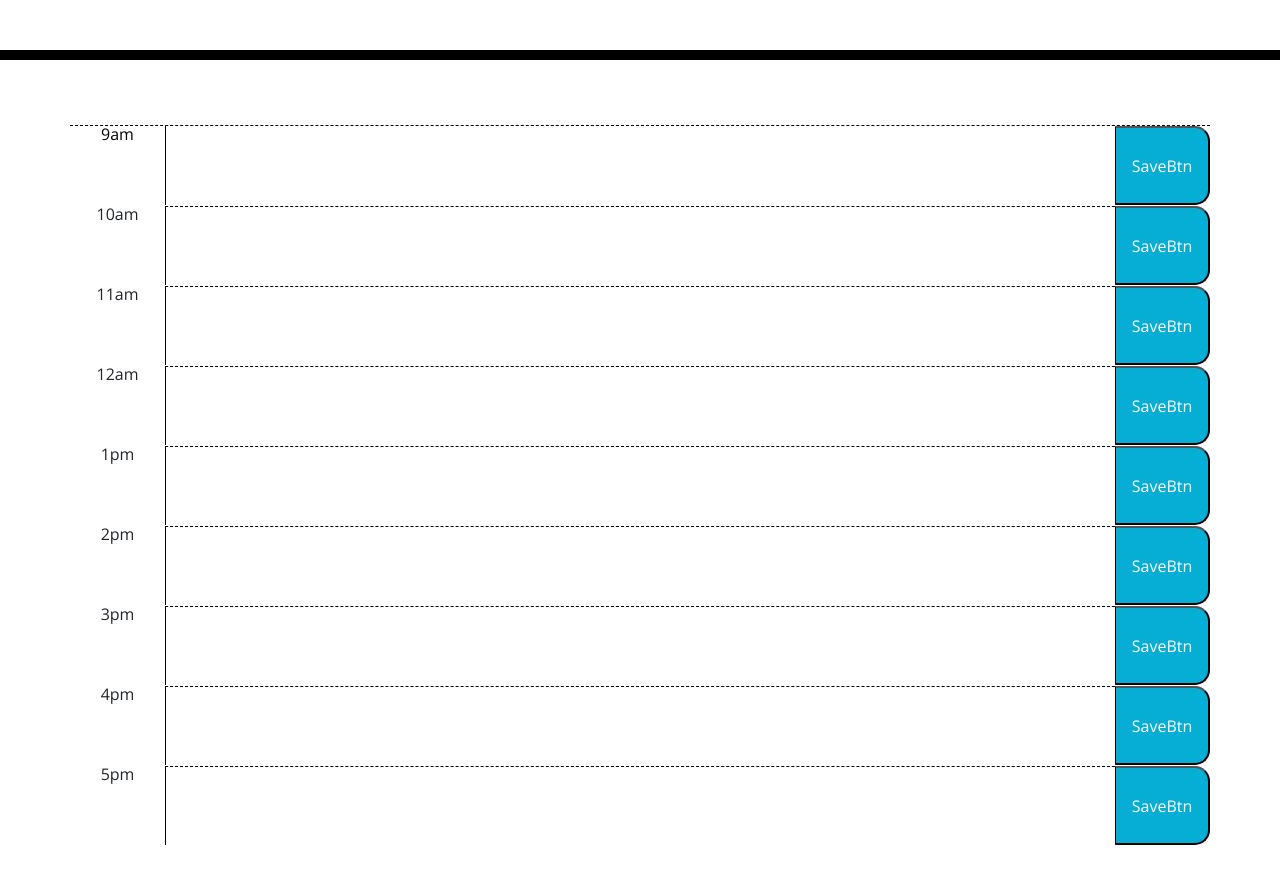
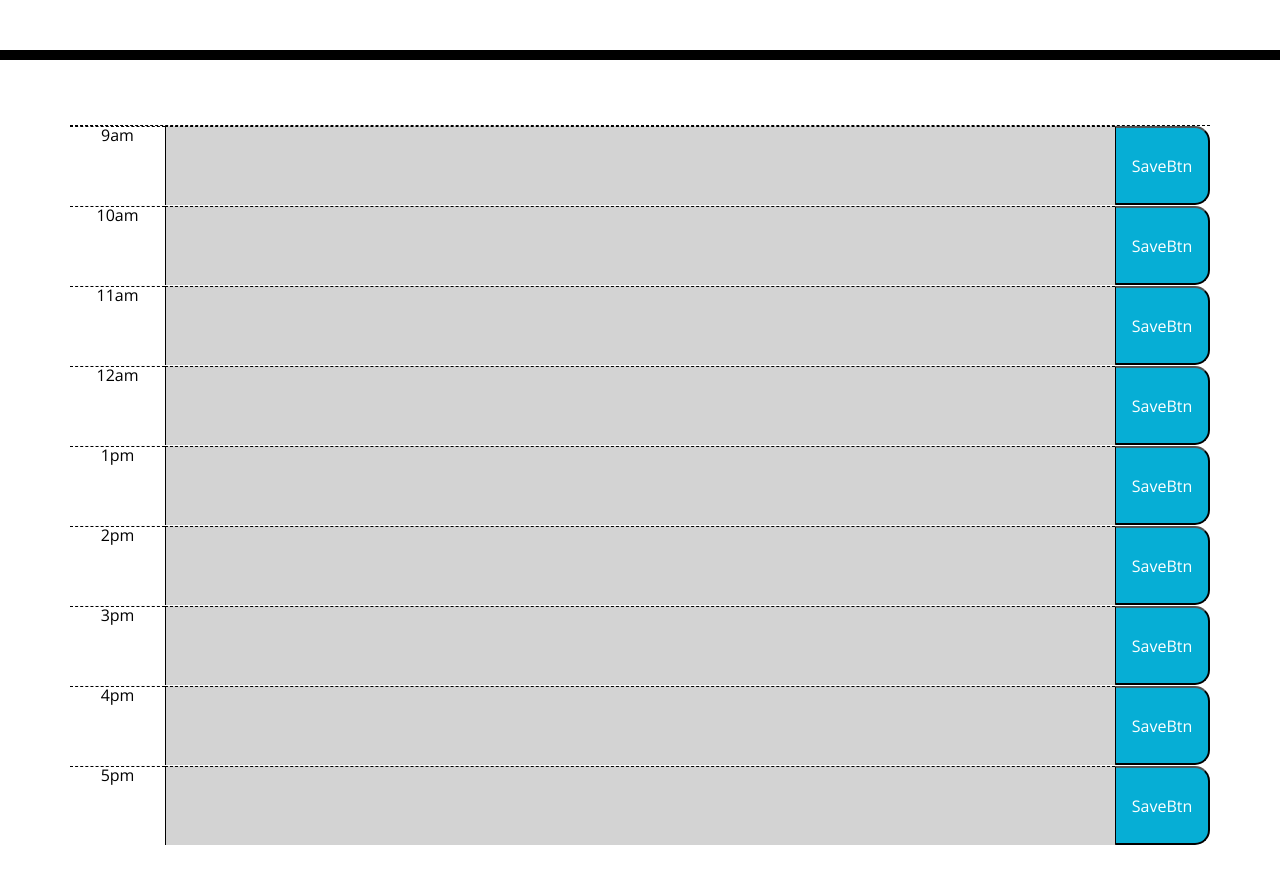
Before and after one commit to perfectoment/work-day-scheduler, a plain HTML site: page index.html in a window 1280 px wide. Shown: the part 240-1120 px from the top of the page. Drawn offline with nearby package versions, Linux system fonts and the light colour scheme.

Commit message:
started getting colors working

```diff
--- a/index.html
+++ b/index.html
@@ -32,8 +32,8 @@
         <div class="row">
           <div class="time-block col-12">
             <div class="row hour">
-              <p id="9am" value="9am" class="time col-1">9am</p>
-              <textarea class="col-10" id="9Input"></textarea>
+              <p id="9am" value="09" class="time col-1 hour">9am</p>
+              <textarea class="col-10 past hour" id="9Input"></textarea>
               <button id="btnSave9" class="saveBtn col-1 fas-fa-save">SaveBtn</button>
             </div>
           </div>
@@ -41,8 +41,8 @@
         <div class="row">
           <div class="time-block col-12">
             <div class="row">
-              <p id="10am" value="10am" class="time col-1">10am</p>
-              <textarea class="col-10 hour" id="10Input"></textarea>
+              <p id="10am" value="10am" class="time col-1 hour">10am</p>
+              <textarea class="col-10 hour past" id="10Input"></textarea>
               <button id="btnSave10" class="saveBtn col-1 fas-fa-save">SaveBtn</button>
             </div>
           </div>
@@ -50,8 +50,8 @@
         <div class="row">
           <div class="time-block col-12">
             <div class="row">
-              <p id="11am" value="11am" class="time col-1">11am</p>
-              <textarea class="col-10 hour" id="11Input"></textarea>
+              <p id="11am" value="11am" class="time col-1 hour">11am</p>
+              <textarea class="col-10 hour past" id="11Input"></textarea>
               <button id="btnSave11" class="saveBtn col-1 fas-fa-save">SaveBtn</button>
             </div>
           </div>
@@ -59,8 +59,8 @@
         <div class="row">
           <div class="time-block col-12">
             <div class="row">
-              <p id="12am" value="12am" class="time col-1">12am</p>
-              <textarea class="col-10 hour" id="12Input"></textarea>
+              <p id="12am" value="12am" class="time col-1 hour">12am</p>
+              <textarea class="col-10 hour past" id="12Input"></textarea>
               <button id="btnSave12" class="saveBtn col-1 fas-fa-save">SaveBtn</button>
             </div>
           </div>
@@ -68,8 +68,8 @@
         <div class="row">
           <div class="time-block col-12">
             <div class="row">
-              <p id="1pm" value="1pm" class="time col-1">1pm</p>
-              <textarea class="col-10 hour" id="1Input"></textarea>
+              <p id="1pm" value="1pm" class="time col-1 hour">1pm</p>
+              <textarea class="col-10 hour past" id="1Input"></textarea>
               <button id="btnSave1" class="saveBtn col-1 fas-fa-save">SaveBtn</button>
             </div>
           </div>
@@ -77,8 +77,8 @@
         <div class="row">
           <div class="time-block col-12">
             <div class="row">
-              <p id="2pm" value="2pm" class="time col-1">2pm</p>
-              <textarea class="col-10 hour" id="2Input"></textarea>
+              <p id="2pm" value="2pm" class="time col-1 hour">2pm</p>
+              <textarea class="col-10 hour past" id="2Input"></textarea>
               <button id="btnSave2" class="saveBtn col-1 fas-fa-save">SaveBtn</button>
             </div>
           </div>
@@ -86,8 +86,8 @@
         <div class="row">
           <div class="time-block col-12">
             <div class="row">
-              <p id="3pm" value="3pm" class="time col-1">3pm</p>
-              <textarea class="col-10 hour" id="3Input"></textarea>
+              <p id="3pm" value="3pm" class="time col-1 hour">3pm</p>
+              <textarea class="col-10 hour past" id="3Input"></textarea>
               <button id="btnSave3" class="saveBtn col-1 fas-fa-save">SaveBtn</button>
             </div>
           </div>
@@ -95,8 +95,8 @@
         <div class="row">
           <div class="time-block col-12">
             <div class="row">
-              <p id="4pm" value="4pm" class="time col-1">4pm</p>
-              <textarea class="col-10 hour" id="4Input"></textarea>
+              <p id="4pm" value="4pm" class="time col-1 hour">4pm</p>
+              <textarea class="col-10 hour past" id="4Input"></textarea>
               <button id="btnSave4" class="saveBtn col-1 fas-fa-save">SaveBtn</button>
             </div>
           </div>
@@ -104,8 +104,8 @@
         <div class="row">
           <div class="time-block col-12">
             <div class="row">
-              <p id="5pm" value="5pm" class="time col-1">5pm</p>
-              <textarea class="col-10 hour" id="5Input"></textarea>
+              <p id="5pm" value="5pm" class="time col-1 hour">5pm</p>
+              <textarea class="col-10 hour past" id="5Input"></textarea>
               <button id="btnSave5" class="saveBtn col-1 fas-fa-save">SaveBtn</button>
             </div>
           </div>
--- a/script.js
+++ b/script.js
@@ -1,9 +1,13 @@
-$(document).ready(function() {
+ $(document).ready(function() {
 var timeTime = moment().format("MMM Do YYYY");
 $("#currentDay").append(timeTime);
 loadStorage();
+timeColors();
 
+var hour = moment().format("HH");
 
+//
+console.log(hour)
 
 function loadStorage(){
     $("#9Input").append(localStorage.getItem("9am").replace(/['"]+/g, ''));
@@ -73,4 +77,23 @@ localStorage.setItem("5pm", JSON.stringify(form5))
 
 })
 
-})
+function timeColors() {
+if(hour = '10') {
+    $("#10Input").addClass("present")}
+if(hour = "11","12","13","14","15","16","17"){
+    $("#10Input").addClass("future");
+}
+if(hour = "11"){
+    $("#11Input").addClass("present")
+ }
+
+}
+
+
+
+ }
+
+
+
+
+ )
```
